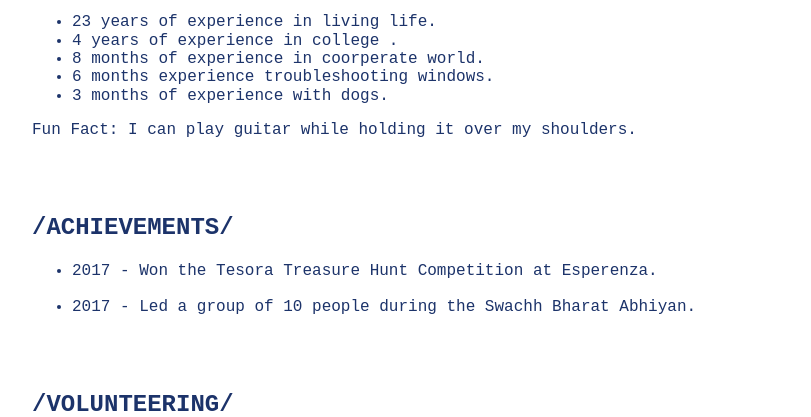
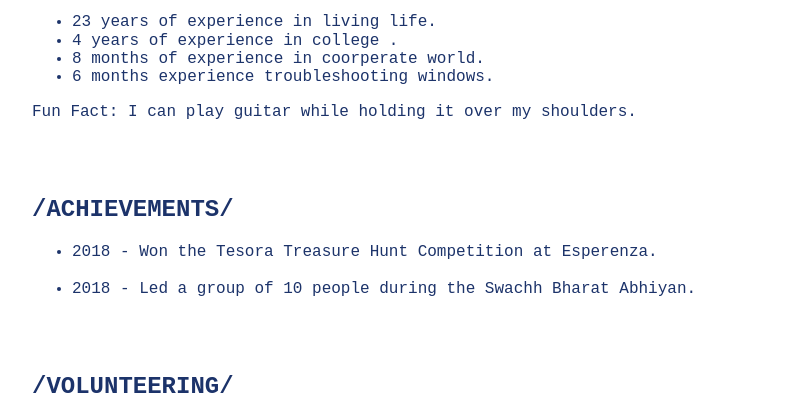
Before and after one commit to bhalekarabhijit/bhalekarabhijit.github.io, a plain HTML site: page more.html in a window 1280 px wide. Shown: the part 322-739 px from the top of the page, without its empty margins (224-1035 px from the left). Drawn offline with Linux system fonts and the light colour scheme; a web font is replaced by a local one.

Commit message:
Date adjustment  in more.html

```diff
--- a/more.html
+++ b/more.html
@@ -57,7 +57,7 @@
                         <li>4 years of experience in college .</li>
                         <li>8 months of experience in coorperate world.</li>
                         <li>6 months experience troubleshooting windows. </li>
-                        <li>3 months of experience with dogs.</li>
+
                     </ul>
 
 
@@ -70,11 +70,11 @@
               <h2>/ACHIEVEMENTS/</h2>
 
               <ul>
-                  <li>2017 - Won the Tesora Treasure Hunt Competition at Esperenza.
+                  <li>2018 - Won the Tesora Treasure Hunt Competition at Esperenza.
                 </li>
 <br>
                 <li>
-                    2017 -  Led a group of 10 people during the Swachh Bharat Abhiyan.
+                    2018 -  Led a group of 10 people during the Swachh Bharat Abhiyan.
                 </li>
 
 
```
